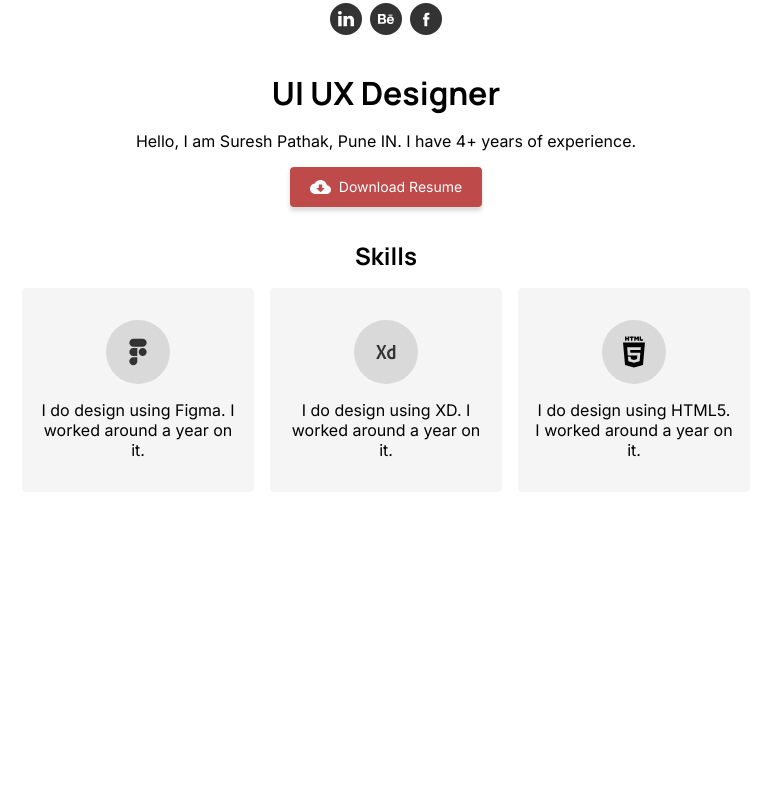
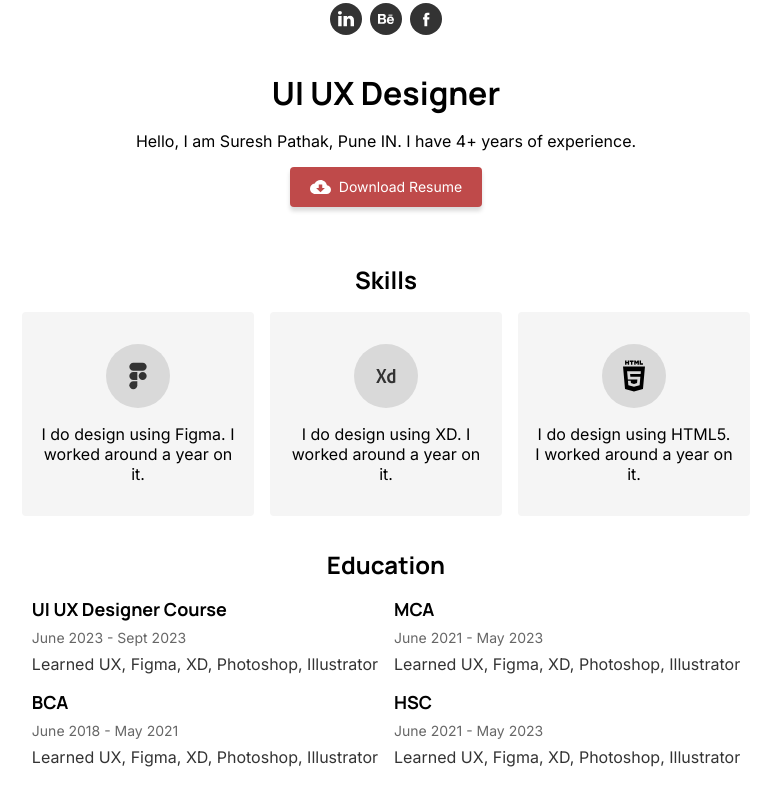
Before and after one commit to hemantathalye/static-web-design, a plain HTML site: page index.html in a window 1280 px wide. Shown: the part 301-1106 px from the top of the page, without its empty margins (254-1025 px from the left). Before the commit the page ends 849 px from the top, so only its background shows below. Drawn offline with Linux system fonts and the light colour scheme.

Commit message:
Education

```diff
--- a/index.html
+++ b/index.html
@@ -49,7 +49,7 @@
                 </article>
             </header>
 
-            <main>
+            <main class="main-wrapper">
                 <section class="skills">
                     <h2>Skills</h2>
 
@@ -79,6 +79,43 @@
                         </section>
                     </section>
                 </section>
+
+                <section class="education">
+                    <h2>Education</h2>
+                    <section class="education-wrapper">
+                        <section class="education-item">
+                            <h4>UI UX Designer Course</h4>
+                            <duration>
+                                June 2023 - Sept 2023
+                            </duration>
+                            <p>Learned UX, Figma, XD, Photoshop, Illustrator </p>
+                        </section>
+
+                        <section class="education-item">
+                            <h4>MCA</h4>
+                            <duration>
+                                June 2021 - May 2023
+                            </duration>
+                            <p>Learned UX, Figma, XD, Photoshop, Illustrator</p>
+                        </section>
+
+                        <section class="education-item">
+                            <h4>BCA</h4>
+                            <duration>
+                                June 2018 - May 2021
+                            </duration>
+                            <p>Learned UX, Figma, XD, Photoshop, Illustrator </p>
+                        </section>
+
+                        <section class="education-item">
+                            <h4>HSC</h4>
+                            <duration>
+                                June 2021 - May 2023
+                            </duration>
+                            <p>Learned UX, Figma, XD, Photoshop, Illustrator</p>
+                        </section>
+                    </section>
+                </section>
             </main>
             <footer></footer>
         </section>
--- a/style.css
+++ b/style.css
@@ -50,6 +50,7 @@ h2 {
     font-size: 1.5em;
 }
 p {
+    font-family: 'Inter', sans-serif;
     margin: 0;
 }
 a {
@@ -113,7 +114,7 @@ header {
 }
 .about-us,
 .skills,
-.skills-wrapper {
+.education {
     display: flex;
     flex-direction: column;
     justify-content: center;
@@ -130,14 +131,15 @@ header {
         max-width: 70%;
     }
 }
-.skills-wrapper {
-    flex-direction: row;
-    padding-left: 24px;
-    justify-content: left;
-    overflow-x: auto;
+.skills-wrapper,
+.education-wrapper {
+    display: grid;
+    grid-template-columns: 1fr 1fr;
+    padding: 0 24px;
+    gap: 16px;
+    margin: 0 auto;
 }
 .skill-item {
-    min-width: 35%;
     background: #F5F5F5;
     border-radius: 4px;
     display: flex;
@@ -160,6 +162,29 @@ header {
         width: 32px;
     }
 }
+.education-item {
+    text-align: left;
+    display: flex;
+    flex-direction: column;
+    gap: 8px;
+
+    h4, p {
+        text-align: left;
+    }
+    h4 {
+        font-size: 1.125em;
+    }
+
+    duration {
+        display: block;
+        color: rgb(0 0 0 / 60%);
+        font-size: .875em;
+    }
+
+    p {
+        color: rgb(0 0 0 / 80%);
+    }
+}
 @media screen and (min-width:760px) {
     .about-us {
         p {
@@ -167,8 +192,8 @@ header {
         }
     }
     .skills-wrapper {
-        padding-left: unset;
-        justify-content: center;
+        grid-template-columns: 1fr 1fr 1fr;
+        max-width: 70%;
     }
     .skill-item {
         min-width: unset;
```
